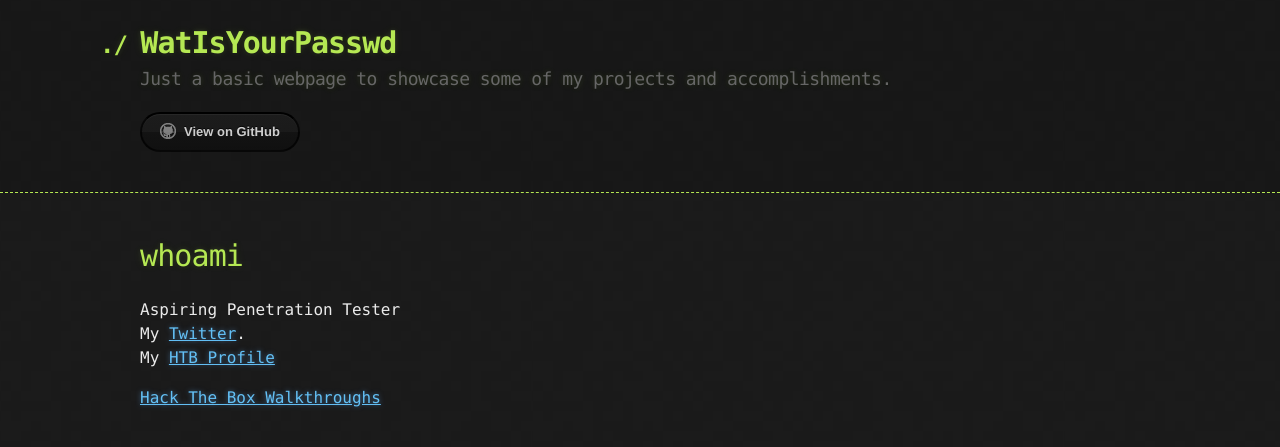
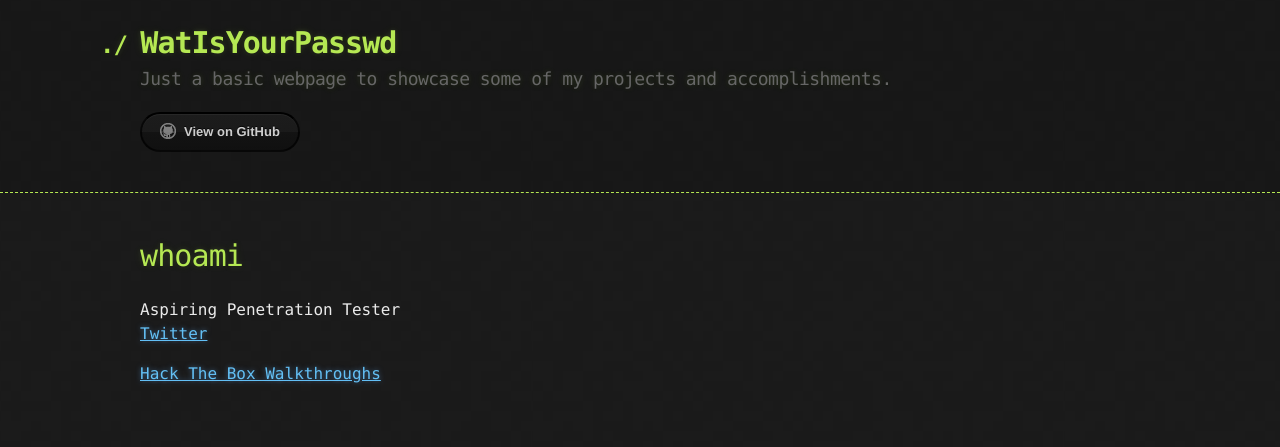
Before and after one commit to 0xForearms/0xForearms.github.io, a Jekyll site: the page built from index.md, in a window 1280 px wide. Shown: the top 447 px of the page. Built offline with Jekyll 4.4.1, drawn with Linux system fonts in a browser that asks for light colours; our own code applies the rules of GitHub Pages for plain Markdown files.

Commit message:
Update index.md

```diff
--- a/index.md
+++ b/index.md
@@ -5,8 +5,6 @@
 # whoami
 
 Aspiring Penetration Tester
-My [Twitter](https://twitter.com/WatIsYourPasswd).
-My [HTB Profile](https://www.hackthebox.eu/home/users/profile/49486)
-
+[Twitter](https://twitter.com/WatIsYourPasswd)
 
 [Hack The Box Walkthroughs](https://watisyourpasswd.github.io/HTB/)
```
